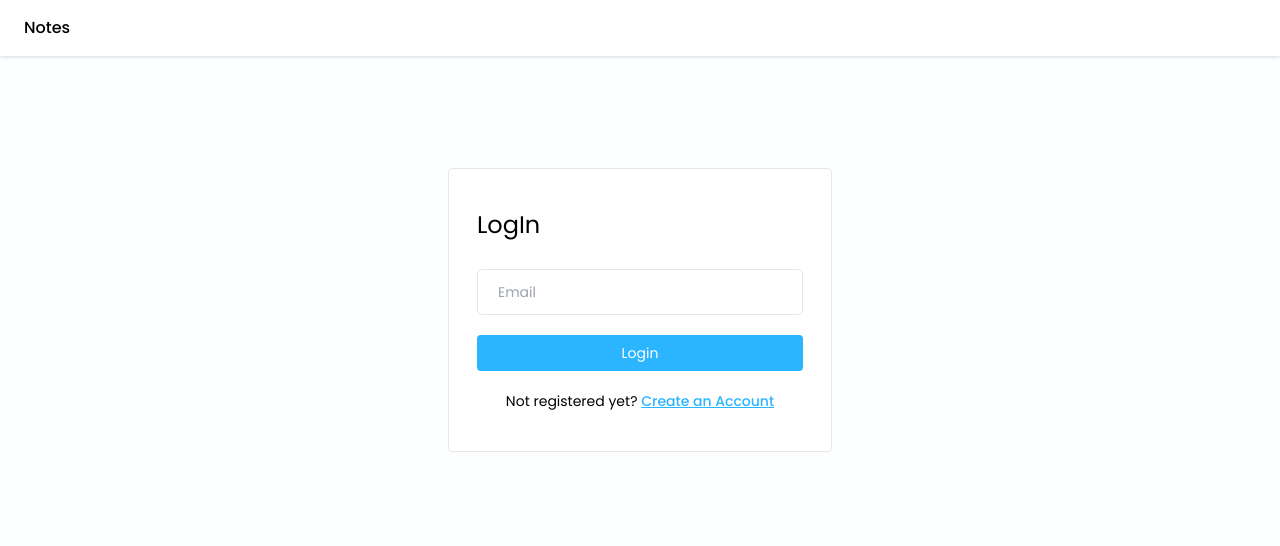
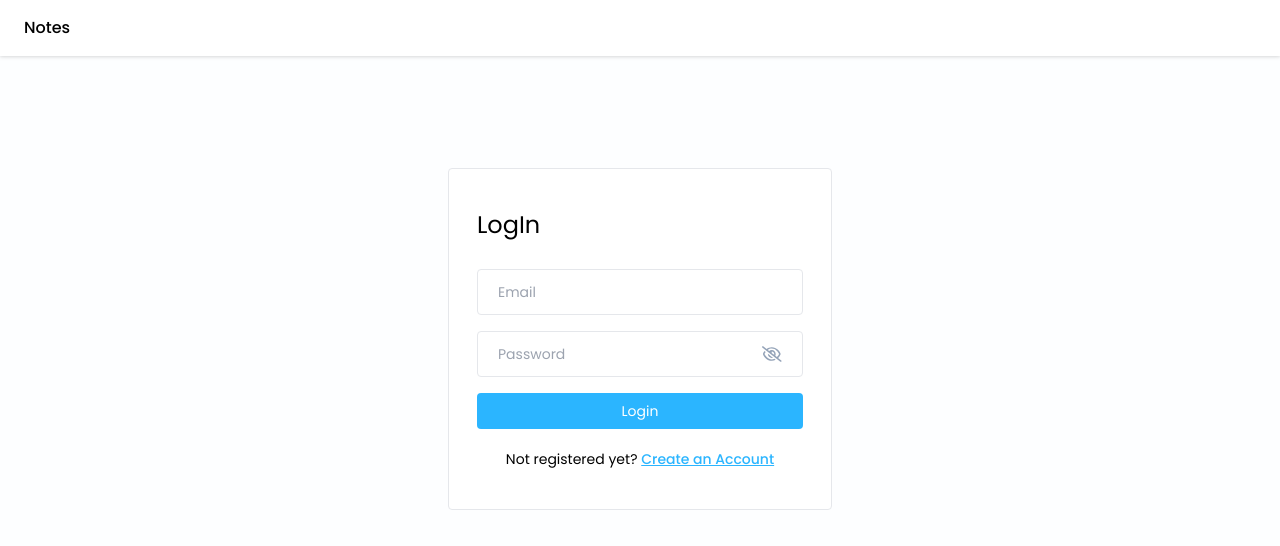
Before and after one commit to adeeburrahman11/Notes-App, a React (Vite) app in the folder frontend/notes-app/: page /login in a window 1280 px wide. Shown: the top 546 px of the page. Built offline with nearby package versions, Linux system fonts and the light colour scheme.

Commit message:
added password field

```diff
--- a/frontend/notes-app/package.json
+++ b/frontend/notes-app/package.json
@@ -12,6 +12,7 @@
   "dependencies": {
     "react": "^18.2.0",
     "react-dom": "^18.2.0",
+    "react-icons": "^5.2.1",
     "react-router-dom": "^6.23.1"
   },
   "devDependencies": {
--- a/frontend/notes-app/src/components/Input/PasswordInput.jsx
+++ b/frontend/notes-app/src/components/Input/PasswordInput.jsx
@@ -1,7 +1,38 @@
-import React from "react";
+import React, { useState } from "react";
+import { FaRegEye, FaRegEyeSlash } from "react-icons/fa6";
 
-const PasswordInput = () => {
-  return <div>PasswordInput</div>;
+const PasswordInput = ({ value, onChange, placeholder }) => {
+  const [isShowPassword, setIsShowPassword] = useState(false);
+
+  const toggleShowPassword = () => {
+    setIsShowPassword(!isShowPassword);
+  };
+
+  return (
+    <div className="flex items-center bg-transparent border-[1.5px] px-5 rounded mb-3">
+      <input
+        value={value}
+        onChange={onChange}
+        type={isShowPassword ? "text" : "password"}
+        placeholder={placeholder || "Password"}
+        className="w-full text-sm bg-transparent py-3 mr-3 rounded outline-none"
+      />
+
+      {isShowPassword ? (
+        <FaRegEye
+          size={22}
+          className="text-primary"
+          onClick={() => toggleShowPassword()}
+        />
+      ) : (
+        <FaRegEyeSlash
+          size={22}
+          className="text-slate-400 cursor-pointer"
+          onClick={() => toggleShowPassword()}
+        />
+      )}
+    </div>
+  );
 };
 
 export default PasswordInput;
--- a/frontend/notes-app/src/pages/LogIn/LogIn.jsx
+++ b/frontend/notes-app/src/pages/LogIn/LogIn.jsx
@@ -1,6 +1,7 @@
 import React from "react";
 import NavBar from "../../components/NavBar/NavBar";
 import { Link } from "react-router-dom";
+import PasswordInput from "../../components/Input/PasswordInput";
 
 const LogIn = () => {
   return (
@@ -11,6 +12,7 @@
           <form onSubmit={() => {}}>
             <h1 className="text-2xl mb-7">LogIn</h1>
             <input type="text" placeholder="Email" className="input-box" />
+            <PasswordInput />
             <button type="submit" className="btn-primary">
               Login
             </button>
```
Also changed, not shown: 1 other file (tests, documents, lock files or other folders).
